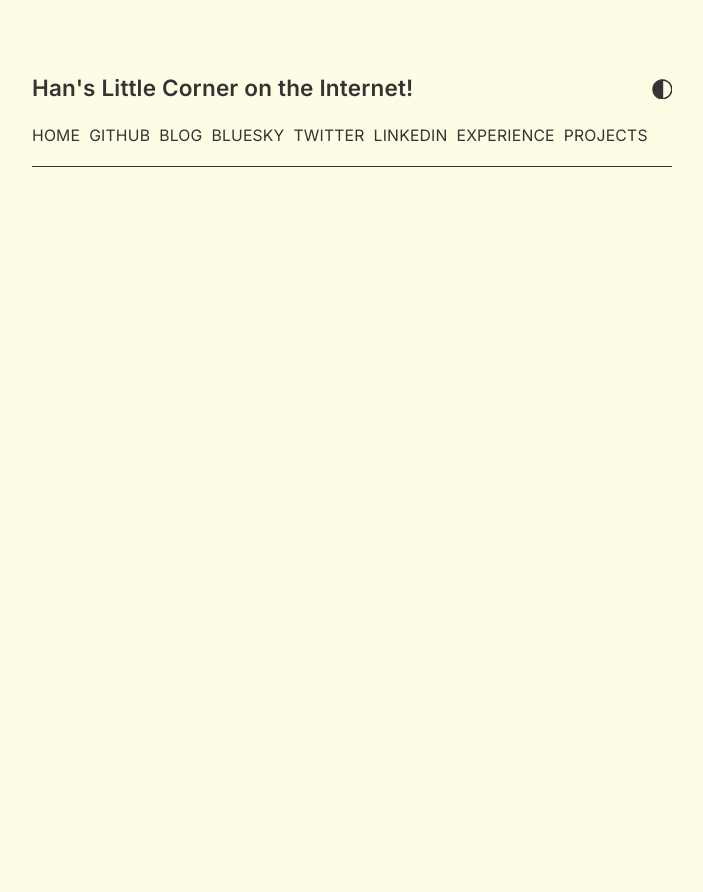
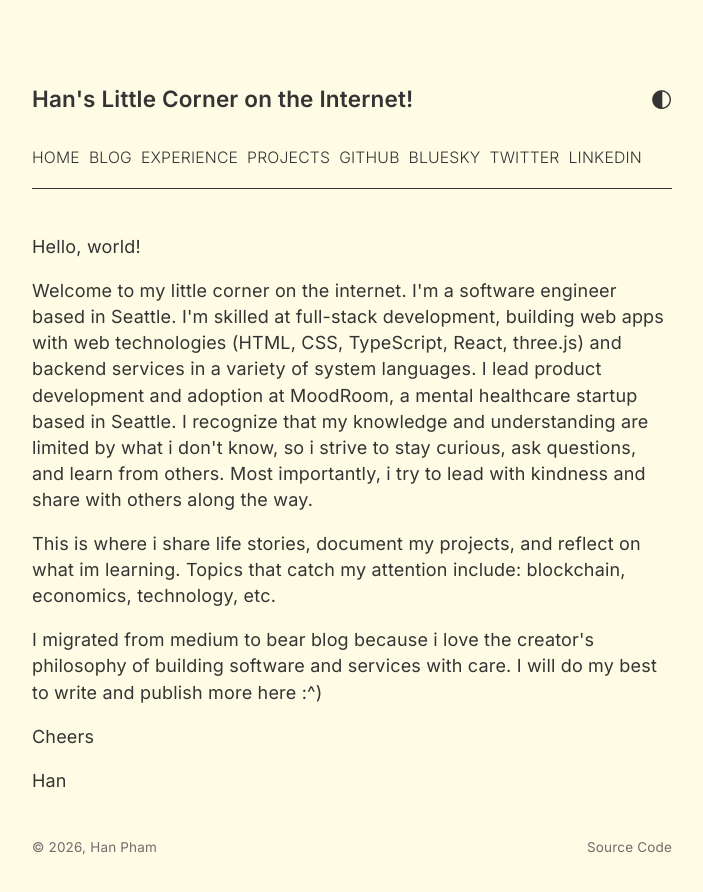
Before and after one commit to hanpham32/my-personal-website-2026, a React (Vite) app: page / in a window 1280 px wide. Shown: the top 892 px of the page, without its empty margins (288-991 px from the left). Before the commit the page ends 800 px from the top, so only its background shows below. Built offline with nearby package versions, Linux system fonts and the light colour scheme.

Commit message:
migrate the pages from bearblog

```diff
--- a/index.html
+++ b/index.html
@@ -6,7 +6,7 @@
     <link rel="preconnect" href="https://fonts.googleapis.com" />
     <link rel="preconnect" href="https://fonts.gstatic.com" crossorigin />
     <link
-      href="https://fonts.googleapis.com/css2?family=Inter:wght@400;500;600&display=swap"
+      href="https://fonts.googleapis.com/css2?family=Inter:wght@300;400;500;600&display=swap"
       rel="stylesheet"
     />
     <link
--- a/package.json
+++ b/package.json
@@ -17,6 +17,7 @@
     "radix-ui": "^1.4.3",
     "react": "^19.2.4",
     "react-dom": "^19.2.4",
+    "react-router-dom": "^7.13.1",
     "shadcn": "^4.0.8",
     "tailwind-merge": "^3.5.0",
     "tw-animate-css": "^1.4.0"
--- a/src/App.tsx
+++ b/src/App.tsx
@@ -1,55 +1,28 @@
 import { useEffect, useState } from "react";
+import { BrowserRouter, Routes, Route, Link } from "react-router-dom";
 import { NightModeIcon } from "./components/icons/NightModeIcon";
+import { HomePage } from "./pages/HomePage";
+import { BlogPage } from "./pages/BlogPage";
+import { ExperiencePage } from "./pages/ExperiencePage";
+import { ProjectsPage } from "./pages/ProjectsPage";
+import Footer from "./components/Footer";
 
 type Theme = "light" | "dark";
-
 function getSystemTheme(): Theme {
   return window.matchMedia("(prefers-color-scheme: dark)").matches
     ? "dark"
     : "light";
 }
 
-const pages = [
-  {
-    href: "/",
-    alt: "home",
-    title: "Home",
-  },
-  {
-    href: "",
-    alt: "github",
-    title: "GitHub",
-  },
-  {
-    href: "/blog",
-    alt: "blog",
-    title: "Blog",
-  },
-  {
-    href: "",
-    alt: "bluesky",
-    title: "Bluesky",
-  },
-  {
-    href: "",
-    alt: "twitter",
-    title: "Twitter",
-  },
-  {
-    href: "",
-    alt: "linkedin",
-    title: "LinkedIn",
-  },
-  {
-    href: "",
-    alt: "experience",
-    title: "Experience",
-  },
-  {
-    href: "",
-    alt: "projects",
-    title: "Projects",
-  },
+const navItems = [
+  { href: "/", alt: "home", title: "Home" },
+  { href: "/blog", alt: "blog", title: "Blog" },
+  { href: "/experience", alt: "experience", title: "Experience" },
+  { href: "/projects", alt: "projects", title: "Projects" },
+  { href: "", alt: "github", title: "GitHub" },
+  { href: "", alt: "bluesky", title: "Bluesky" },
+  { href: "", alt: "twitter", title: "Twitter" },
+  { href: "", alt: "linkedin", title: "LinkedIn" },
 ];
 
 function App() {
@@ -57,12 +30,14 @@ function App() {
     const stored = localStorage.getItem("theme") as Theme | null;
     return stored ?? getSystemTheme();
   });
+
   useEffect(() => {
     document.documentElement.setAttribute("data-theme", theme);
     localStorage.setItem("theme", theme);
   }, [theme]);
 
   return (
+    <BrowserRouter>
       <div>
         <div className="flex items-center justify-between">
           <p className="text-xl font-bold">
@@ -77,17 +52,26 @@ function App() {
           </button>
         </div>
         <div className="my-4">
-        {pages.map((item) => (
-          <a
+          {navItems.map((item) => (
+            <Link
+              key={item.alt}
+              to={item.href}
               className="mr-2 font-light text-sm uppercase hover:text-text-hovered transition-colors"
-            href={item.href}
             >
               {item.title}
-          </a>
+            </Link>
           ))}
         </div>
         <hr className="border-border" />
+        <Routes>
+          <Route path="/" element={<HomePage />} />
+          <Route path="/blog" element={<BlogPage />} />
+          <Route path="/experience" element={<ExperiencePage />} />
+          <Route path="/projects" element={<ProjectsPage />} />
+        </Routes>
+        <Footer />
       </div>
+    </BrowserRouter>
   );
 }
 
--- /dev/null
+++ b/src/components/Footer.tsx
@@ -0,0 +1,10 @@
+export default function Footer() {
+  return (
+    <div className="container">
+      <div className="flex justify-between text-[var(--text-hovered)] text-xs">
+        <span>© 2026, Han Pham</span>
+        <span>Source Code</span>
+      </div>
+    </div>
+  );
+}
--- a/src/components/icons/NightModeIcon.tsx
+++ b/src/components/icons/NightModeIcon.tsx
@@ -1,7 +1,7 @@
 export const NightModeIcon = ({ className }: { className?: string }) => (
   <svg
     className={className}
-    viewBox="0 0 29 29"
+    viewBox="0 0 31 31"
     fill="currentColor"
     xmlns="http://www.w3.org/2000/svg"
   >
--- a/src/index.css
+++ b/src/index.css
@@ -46,8 +46,7 @@
   }
 }
 
-@media (prefers-color-scheme: dark) {
-  :root {
+[data-theme="dark"] {
   --text: #fffce5;
   --text-h: #fffce5;
   --bg: #343434;
@@ -58,9 +57,8 @@
     rgba(0, 0, 0, 0.4) 0 10px 15px -3px, rgba(0, 0, 0, 0.25) 0 4px 6px -2px;
 }
 
-  #social .button-icon {
+[data-theme="dark"] #social .button-icon {
   filter: invert(1) brightness(2);
-  }
 }
 
 #root {
@@ -71,3 +69,11 @@ body {
   padding-inline: 25%;
   padding-block: 4em;
 }
+
+p {
+  padding-block: 0.5em;
+}
+
+.container {
+  margin-top: 2rem;
+}
--- /dev/null
+++ b/src/pages/BlogPage.tsx
@@ -0,0 +1,7 @@
+export function BlogPage() {
+  return (
+    <div className="container">
+      <p>coming soon...</p>
+    </div>
+  );
+}
--- /dev/null
+++ b/src/pages/ExperiencePage.tsx
@@ -0,0 +1,38 @@
+export function ExperiencePage() {
+  return (
+    <div className="container font-light">
+      <p>
+        January 2025 - Present
+        <br />
+        Full-stack Developer | Founding Engineer
+        <br />
+        <span className="font-bold">MoodRoom</span> | Seattle, WA
+      </p>
+      <p>
+        July 2025 - September 2025
+        <br />
+        Fellow
+        <br />
+        <span className="font-bold">Eigen Labs</span> | Seattle, WA
+      </p>
+      <p>
+        September 2021 - June 2025
+        <br />
+        <span className="font-bold">UW-Bothell</span>, Bachelor in Computer
+        Science
+      </p>
+      <p>
+        October 2021 - November 2023
+        <br />
+        Co-President
+        <br />
+        <span className="font-bold">UW Blockchain Society</span> | Seattle, WA
+        <br />
+        <span className="text-sm">
+          Held various roles from web maintainer, club chapter president, and
+          board member.
+        </span>
+      </p>
+    </div>
+  );
+}
--- /dev/null
+++ b/src/pages/HomePage.tsx
@@ -0,0 +1,30 @@
+export function HomePage() {
+  return (
+    <div className="container">
+      <p>Hello, world!</p>
+      <p>
+        Welcome to my little corner on the internet. I'm a software engineer
+        based in Seattle. I'm skilled at full-stack development, building web
+        apps with web technologies (HTML, CSS, TypeScript, React, three.js) and
+        backend services in a variety of system languages. I lead product
+        development and adoption at MoodRoom, a mental healthcare startup based
+        in Seattle. I recognize that my knowledge and understanding are limited
+        by what i don't know, so i strive to stay curious, ask questions, and
+        learn from others. Most importantly, i try to lead with kindness and
+        share with others along the way.
+      </p>
+      <p>
+        This is where i share life stories, document my projects, and reflect on
+        what im learning. Topics that catch my attention include: blockchain,
+        economics, technology, etc.
+      </p>
+      <p>
+        I migrated from medium to bear blog because i love the creator's
+        philosophy of building software and services with care. I will do my
+        best to write and publish more here :^)
+      </p>
+      <p>Cheers</p>
+      <p>Han</p>
+    </div>
+  );
+}
--- /dev/null
+++ b/src/pages/ProjectsPage.tsx
@@ -0,0 +1,7 @@
+export function ProjectsPage() {
+  return (
+    <div className="container">
+      <p>coming soon...</p>
+    </div>
+  );
+}
```
Also changed, not shown: 1 other file (tests, documents, lock files or other folders). Lines whose indentation alone changed are shown as unchanged.
